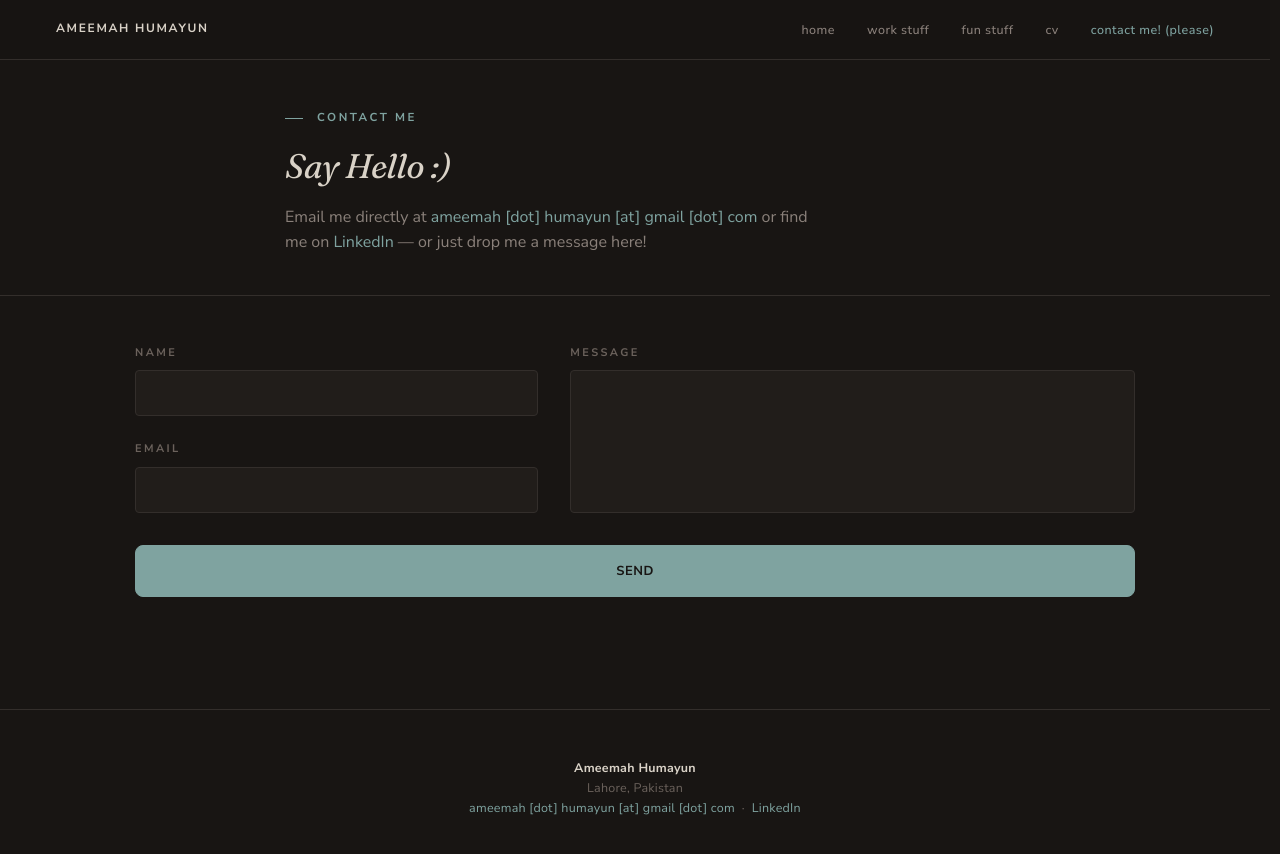
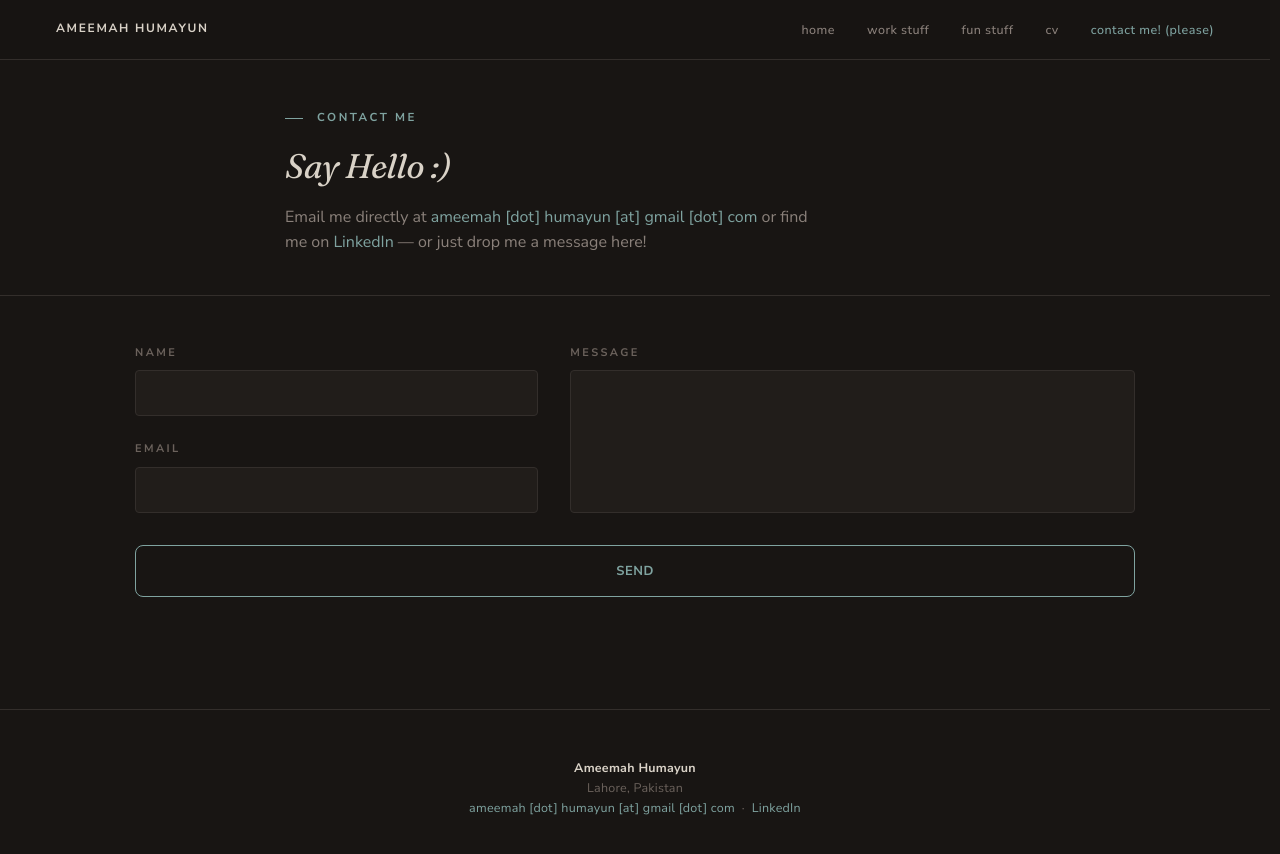
Before and after one commit to ameemahumayun/ameemahumayun.github.io, a Jekyll site: the page built from contact/index.html, in a window 1280 px wide. Shown: the top 854 px of the page. Built offline with Jekyll 4.4.1, drawn with Linux system fonts in a browser that asks for light colours.

Commit message:
Contact form: label turns teal on field focus, unfilled submit button
- Field labels (NAME/EMAIL/MESSAGE) turn accent teal while their input
  is focused, via :has()
- Submit button is now outline-only at rest, filling solid teal on
  hover instead of being solid-filled by default

Co-Authored-By: Claude Sonnet 5 <noreply@anthropic.com>
Claude-Session: https://claude.ai/code/session_01RCzM7zTsD8mFw1QLJ4sgHP

```diff
--- a/assets/css/components.css
+++ b/assets/css/components.css
@@ -1001,6 +1001,11 @@ details[open] > .subaccordion__head .subaccordion__chev { transform: rotate(-135
   color: var(--color-text-mute);
   font-weight: var(--weight-bold);
   margin-bottom: 8px;
+  transition: color var(--duration) var(--ease);
+}
+.contact-form__field:has(input:focus) label,
+.contact-form__field:has(textarea:focus) label {
+  color: var(--color-accent);
 }
 .contact-form__field input,
 .contact-form__field textarea {
@@ -1029,16 +1034,16 @@ details[open] > .subaccordion__head .subaccordion__chev { transform: rotate(-135
   padding: 14px 30px;
   border: 1px solid var(--color-accent);
   border-radius: var(--radius-md);
-  background: var(--color-accent);
-  color: var(--color-bg);
+  background: transparent;
+  color: var(--color-accent);
   font-size: 13px;
   font-weight: var(--weight-bold);
   letter-spacing: 0.04em;
   text-transform: uppercase;
   text-align: center;
-  transition: background var(--duration) var(--ease), border-color var(--duration) var(--ease);
+  transition: background var(--duration) var(--ease), border-color var(--duration) var(--ease), color var(--duration) var(--ease);
 }
-.contact-form__submit:hover { background: var(--color-accent-deep); border-color: var(--color-accent-deep); }
+.contact-form__submit:hover { background: var(--color-accent); border-color: var(--color-accent); color: var(--color-bg); }
 /* Shown in place of the fields after a successful submit — sized and
    bordered like a real confirmation banner, not a stray line of text. */
 .contact-form__thanks {
```
